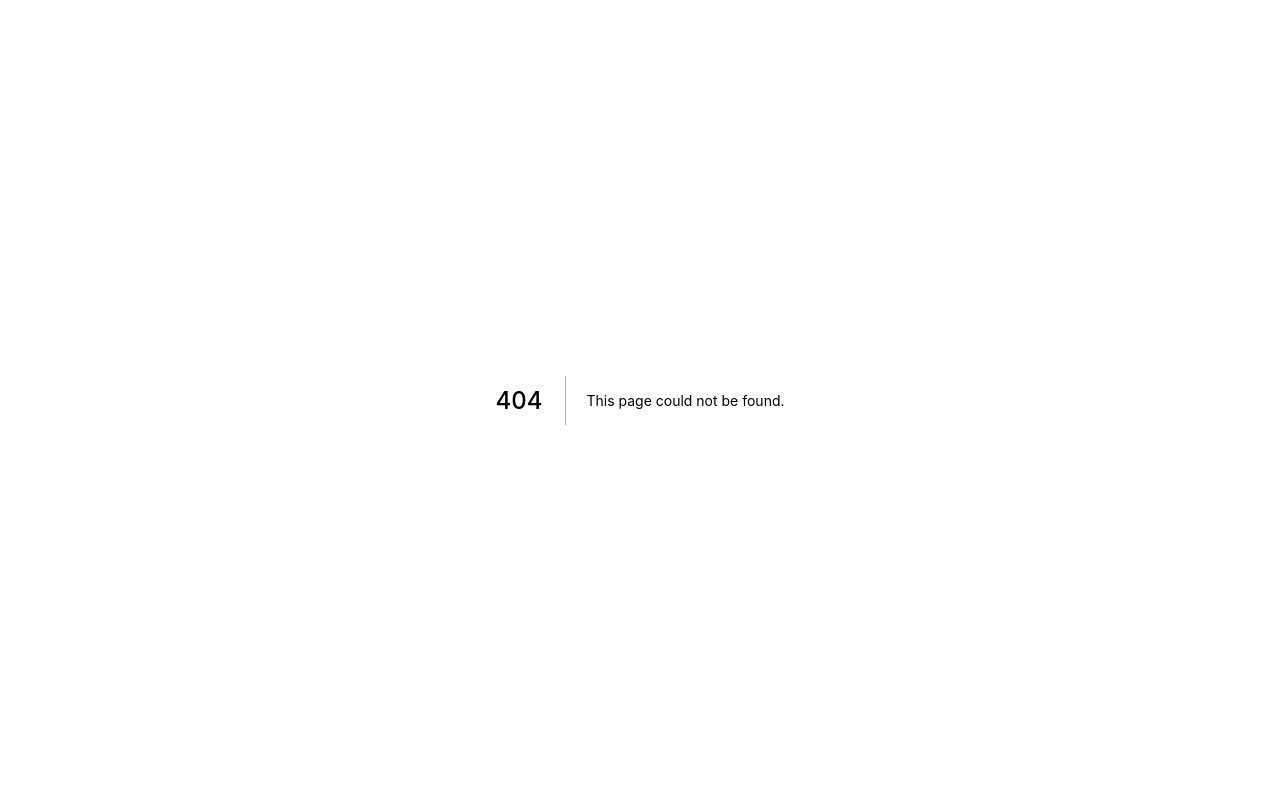
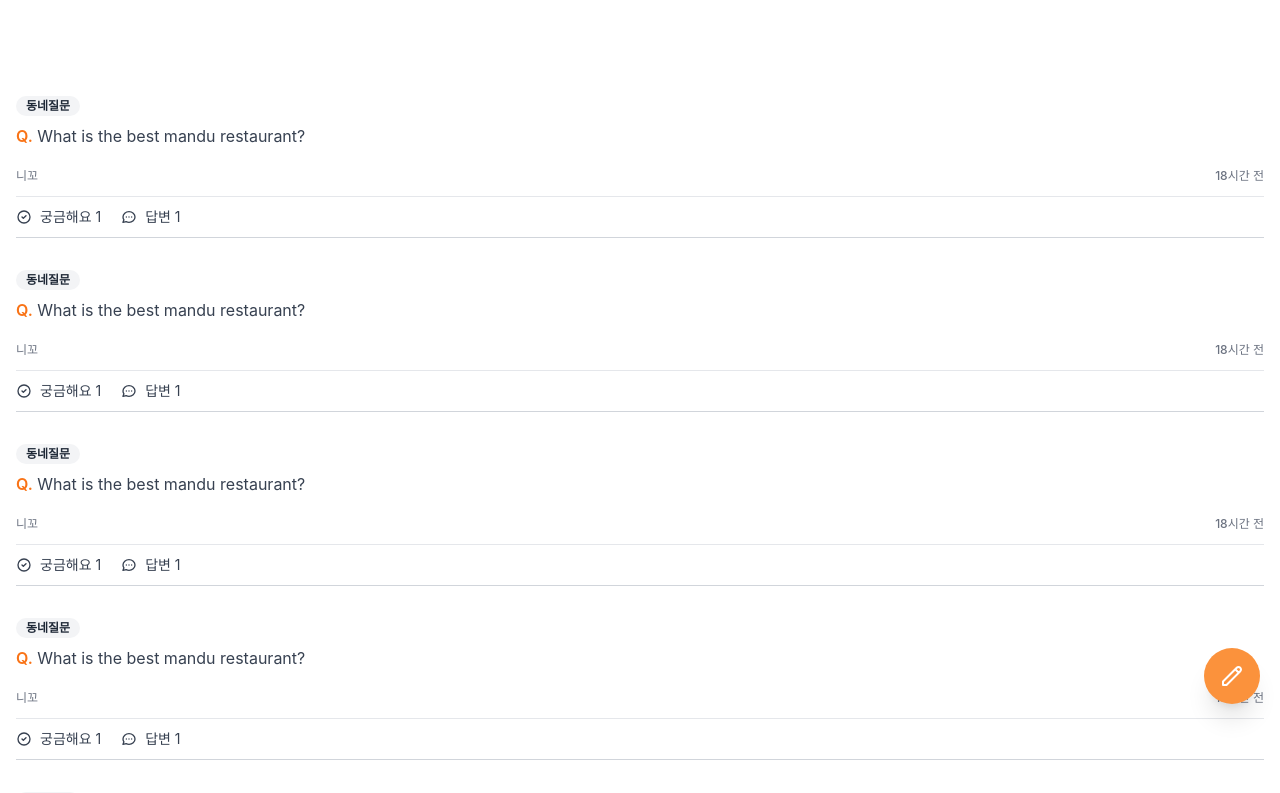
Before and after one commit to kkuyu/-carrot-market, a Next.js app: page /community in a window 1280 px wide. Before the commit this address had no page. Shown: the top 793 px of the page. Built offline with nearby package versions, Linux system fonts and the light colour scheme; a web font is replaced by a local one.

Commit message:
Community

```diff
--- /dev/null
+++ b/pages/community/index.tsx
@@ -0,0 +1,48 @@
+import type { NextPage } from "next";
+
+const Community: NextPage = () => {
+  return (
+    <div className="px-4 py-16">
+      {[1, 1, 1, 1, 1].map((_, i) => (
+        <div key={i}>
+          <button type="button" className="flex flex-col items-start w-full pt-8 border-b border-b-gray-300">
+            <span className="flex items-center px-2.5 py-0.5 text-xs font-semibold text-gray-800 bg-gray-100 rounded-full">동네질문</span>
+            <div className="mt-2 text-gray-700">
+              <span className="font-semibold text-orange-500">Q.</span> What is the best mandu restaurant?
+            </div>
+            <div className="mt-5 flex items-center justify-between w-full text-xs font-medium text-gray-500">
+              <span>니꼬</span>
+              <span className="flex-none">18시간 전</span>
+            </div>
+            <div className="mt-3 flex w-full py-2.5 space-x-5 text-gray-700 border-t">
+              <span className="flex items-center space-x-2 text-sm">
+                <svg className="w-4 h-4" fill="none" stroke="currentColor" viewBox="0 0 24 24" xmlns="http://www.w3.org/2000/svg">
+                  <path strokeLinecap="round" strokeLinejoin="round" strokeWidth="2" d="M9 12l2 2 4-4m6 2a9 9 0 11-18 0 9 9 0 0118 0z"></path>
+                </svg>
+                <span>궁금해요 1</span>
+              </span>
+              <span className="flex items-center space-x-2 text-sm">
+                <svg className="w-4 h-4" fill="none" stroke="currentColor" viewBox="0 0 24 24" xmlns="http://www.w3.org/2000/svg">
+                  <path
+                    strokeLinecap="round"
+                    strokeLinejoin="round"
+                    strokeWidth="2"
+                    d="M8 12h.01M12 12h.01M16 12h.01M21 12c0 4.418-4.03 8-9 8a9.863 9.863 0 01-4.255-.949L3 20l1.395-3.72C3.512 15.042 3 13.574 3 12c0-4.418 4.03-8 9-8s9 3.582 9 8z"
+                  ></path>
+                </svg>
+                <span>답변 1</span>
+              </span>
+            </div>
+          </button>
+        </div>
+      ))}
+      <button className="fixed bottom-24 right-5 p-4 text-white bg-orange-400 transition-colors rounded-full shadow-xl hover:bg-orange-500">
+        <svg className="w-6 h-6" fill="none" stroke="currentColor" viewBox="0 0 24 24" xmlns="http://www.w3.org/2000/svg">
+          <path strokeLinecap="round" strokeLinejoin="round" strokeWidth="2" d="M15.232 5.232l3.536 3.536m-2.036-5.036a2.5 2.5 0 113.536 3.536L6.5 21.036H3v-3.572L16.732 3.732z"></path>
+        </svg>
+      </button>
+    </div>
+  );
+};
+
+export default Community;
```
Also changed, not shown: 1 other file (tests, documents, lock files or other folders).
